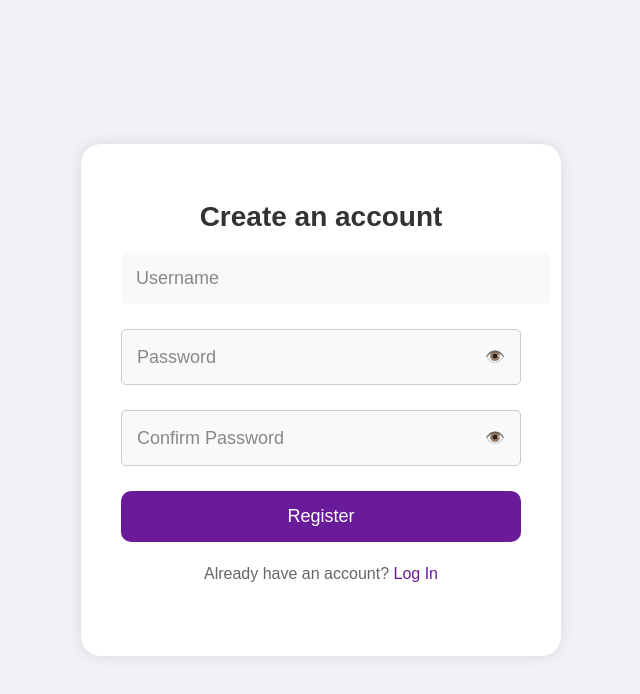
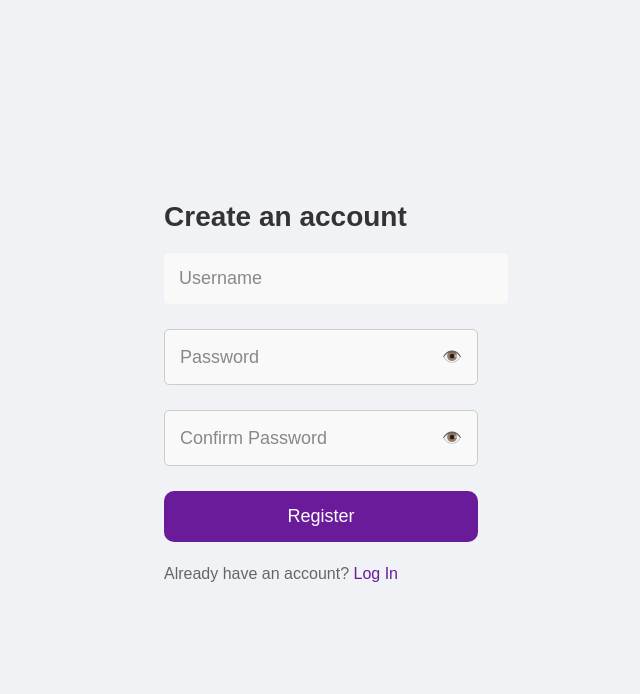
Before and after one commit to PAP-2024-Summer-L6-G1-students/identity-provider-frontend, a React (Vite) app in the folder identity-provider/: page /createAccount in a window 1280 px wide. Shown: the top 694 px of the page, without its empty margins (319-959 px from the left). Built offline with nearby package versions, Linux system fonts and the light colour scheme.

Commit message:
Update CreateAccount.jsx

```diff
--- a/identity-provider/src/pages/CreateAccount.jsx
+++ b/identity-provider/src/pages/CreateAccount.jsx
@@ -50,7 +50,7 @@ export default function CreateAccount() {
     }
 
     return (
-      <div className="signup-container">
+      <div id="signup-container">
         <h1>Create an account</h1>
         <form onSubmit={handleSubmit}>
           <div className="form-group">
```
